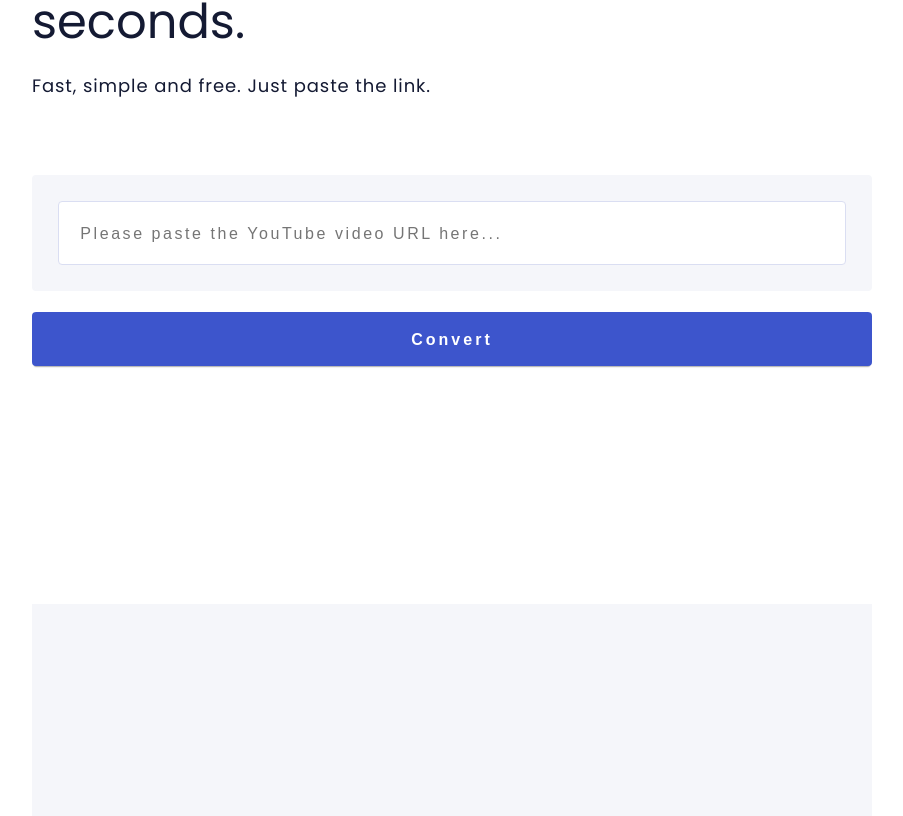
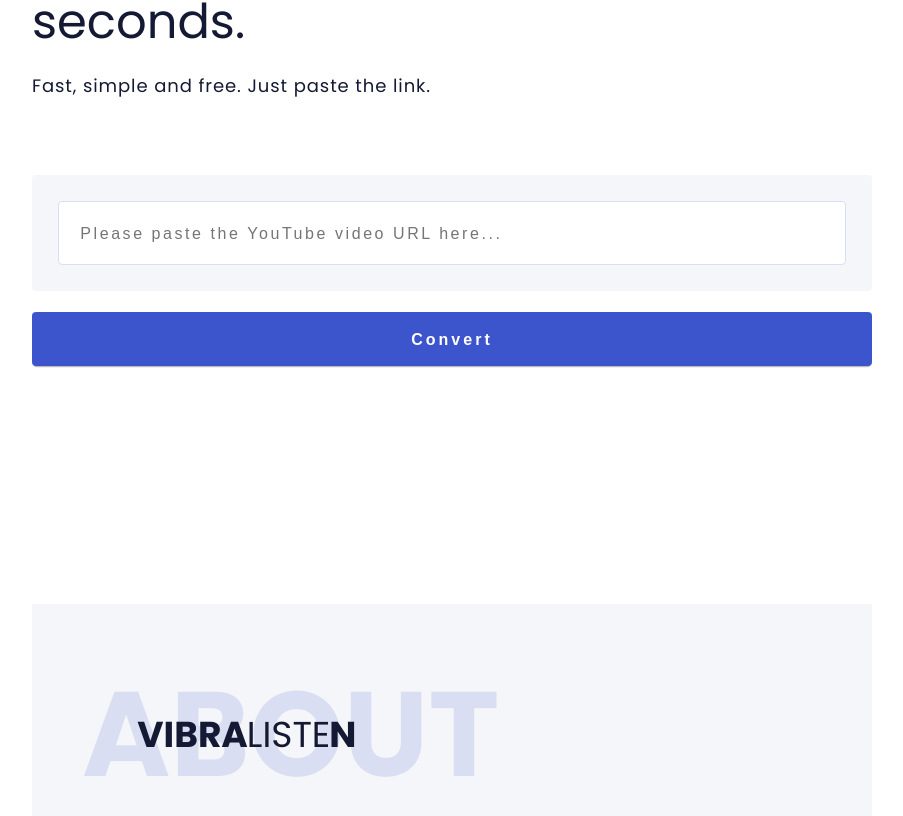
Before and after one commit to lodsa-ntos/vibralisten, a React (Create React App) app in the folder frontend/: page / in a window 1280 px wide. Shown: the part 196-1012 px from the top of the page, without its empty margins (188-1091 px from the left). Built offline with nearby package versions, Linux system fonts and the light colour scheme.

Commit message:
Add About section styling and content: implement layout with overlay text and adjust padding

```diff
--- a/frontend/src/pages/About/About.css
+++ b/frontend/src/pages/About/About.css
@@ -1,5 +1,42 @@
 .about-section {
   min-height: 100vh;
-  padding: 50px;
+  padding: 20px 0 0 25px;
   background-color: var(--light-grey2);
 }
+
+.wrapper {
+  position: relative;
+  display: inline-block;
+}
+
+.big-title {
+  font-size: 120px;
+  font-weight: bold;
+  color: var(--light-grey);
+}
+.overlay-vibra-word,
+.overlay-liste-word,
+.overlay-bold-n {
+  position: absolute;
+  z-index: 1;
+  font-size: 36px;
+  color: var(--dark-grey);
+}
+.overlay-liste-word {
+  font-weight: 400;
+  top: 50%;
+  left: 49.5%;
+  transform: translate(-50%, -50%);
+}
+.overlay-vibra-word {
+  font-weight: bold;
+  top: 50%;
+  left: 26.5%;
+  transform: translate(-50%, -50%);
+}
+.overlay-bold-n {
+  font-weight: bold;
+  top: 50%;
+  left: 62.5%;
+  transform: translate(-50%, -50%);
+}
--- a/frontend/src/pages/About/About.js
+++ b/frontend/src/pages/About/About.js
@@ -4,7 +4,12 @@ import "./About.css";
 const About = () => {
   return (
     <div className="about-section">
-
+      <div className="wrapper">
+        <span className="big-title">ABOUT</span>
+        <span className="overlay-vibra-word">VIBRA</span>
+        <span className="overlay-liste-word">LISTE</span>
+        <span className="overlay-bold-n">N</span>
+      </div>
     </div>
   );
 };
```
